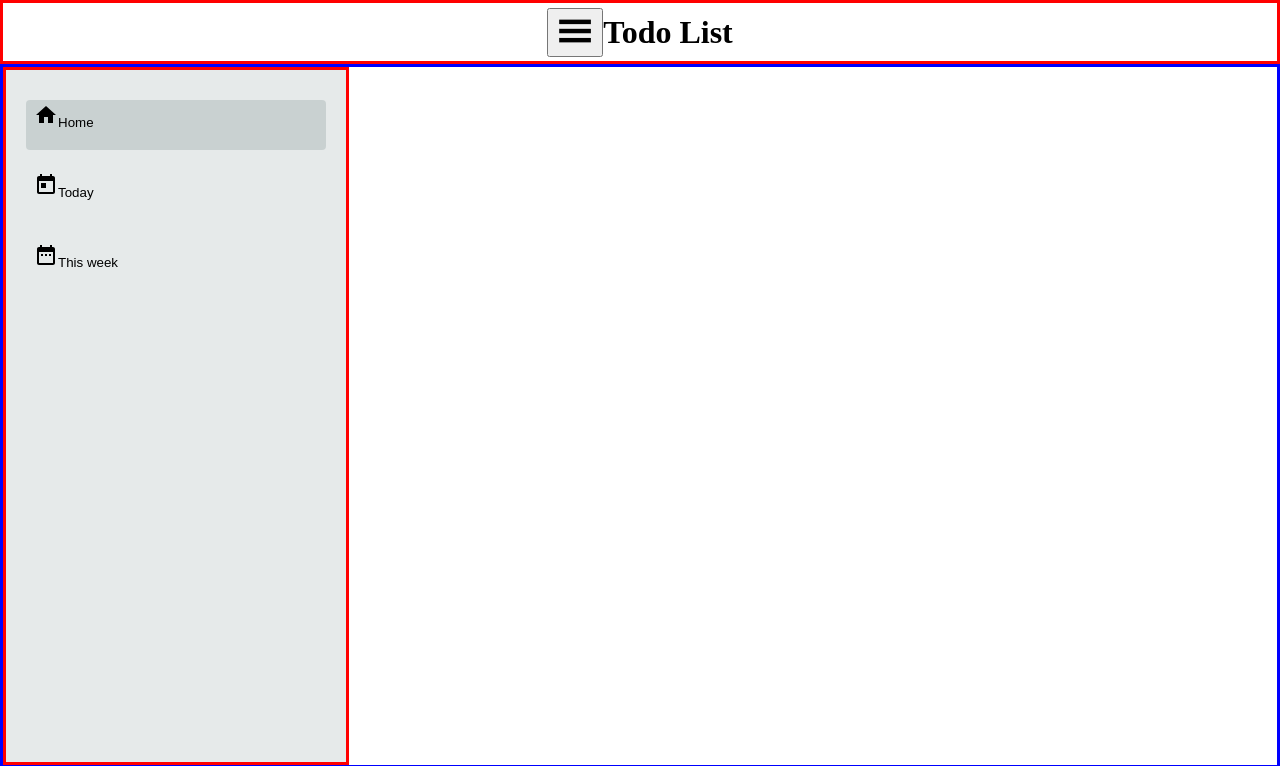
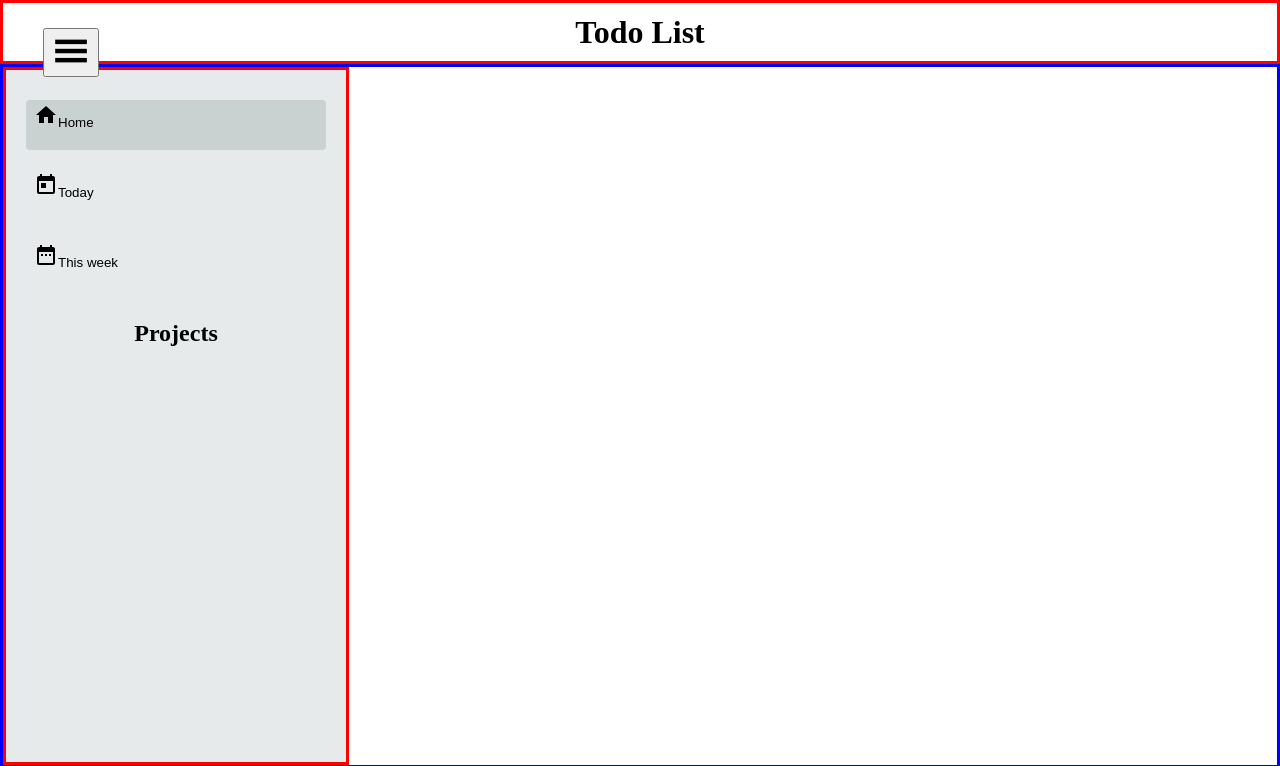
Before and after one commit to VendrickNZ/todo-list, a website built with webpack: page src/index.html in a window 1280 px wide. Shown: the top 766 px of the page. Built offline with nearby package versions, Linux system fonts and the light colour scheme.

Commit message:
finished basic visual setup

```diff
--- a/src/styles.css
+++ b/src/styles.css
@@ -17,8 +17,16 @@ html, body {
     display: flex;
     justify-content: center;
     align-items: center;
+    position: relative;
     border: solid red;
     box-sizing: border-box;
+}
+
+.hamburgerButton {
+    position: absolute;
+    top: 25px;
+    left: 40px;
+
 }
 
 .footer {
--- a/src/website.js
+++ b/src/website.js
@@ -11,7 +11,7 @@ function createHeader() {
     hamburgerButton.classList.add("hamburgerButton");
     hamburgerButton.innerHTML = '<img src=./static/images/hamburgerButton.png />';
 
-    header.appendChild(hamburgerButton)
+    header.appendChild(hamburgerButton);
     header.appendChild(todoListHeader);
     return header;
 }
@@ -58,9 +58,14 @@ function createNavBar() {
         // loadThisWeek();
     });
 
+    const projectsHeader = document.createElement("h1");
+    projectsHeader.classList.add("projectsHeader");
+    projectsHeader.textContent = "Projects";
+
     nav.appendChild(homeBtn);
     nav.appendChild(todayBtn);
     nav.appendChild(thisWeekBtn);
+    nav.appendChild(projectsHeader);
 
     return nav;
 }
```
